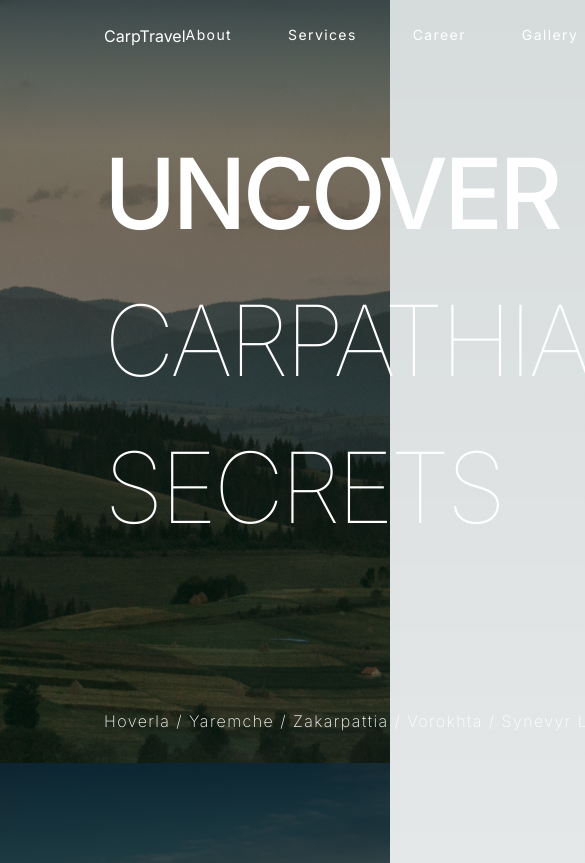
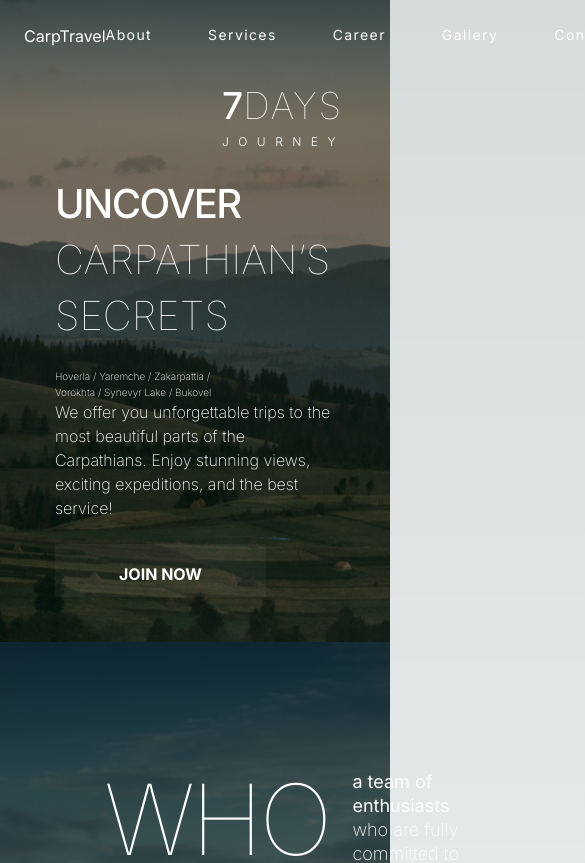
Before and after one commit to Nataly-Moskalenko/carpathians-travel, a Next.js app: page / in a window 390 px wide. Shown: the top 863 px of the page, 585 px wide, since content can reach past the window. Built offline with nearby package versions, Linux system fonts and the light colour scheme.

Commit message:
adds responsive styles to hero

```diff
--- a/app/components/FormContacts.js
+++ b/app/components/FormContacts.js
@@ -96,7 +96,7 @@ export default function FormContacts() {
       </div>
       <label
         htmlFor="message"
-        className="text-[12px] font-extralight leading-6 tracking-[2.4px] mt-10"
+        className="text-[12px] font-extralight leading-6 tracking-[2.4px] mt-[19px]"
       >
         Message
       </label>
--- a/app/components/Header.js
+++ b/app/components/Header.js
@@ -4,7 +4,7 @@ import { Link } from 'react-scroll';
 
 export default function Header() {
   return (
-    <header className="flex justify-between h-6 pr-6 pl-6 mb-12 text-white ">
+    <header className="flex justify-between h-6 pr-6 pl-6 mb-9 md:mb-16 lg:mb-12 text-white">
       <div>CarpTravel</div>
       <nav className="flex gap-x-14 text-[14px] font-normal tracking-[1.4px]">
         <Link
--- a/app/components/Hero.js
+++ b/app/components/Hero.js
@@ -1,34 +1,41 @@
 export default function Hero() {
   return (
-    <section className="p-6 grid grid-rows-3 grid-flow-col text-white ">
-      {/* <h1 className="fixed top-32 right-24 w-80"> */}
-      <h1 className="order-4 w-80">
-        <span className="text-[98px] font-medium">7</span>
-        <span className="text-[98px] font-thin uppercase">days </span>
-        <span className="text-base font-light uppercase tracking-[36.48px]">
+    <section className="p-0 lg:p-6 text-white relative md:flex md:justify-between max-[767px]:w-[280px] max-[767px]:m-auto">
+      <h1 className="relative ml-auto md:absolute top-0 right-0 lg:top-3 lg:right-6 w-[113px] md:w-[221px] lg:w-[295px]">
+        <span className="text-[37px] leading-[1.2] font-medium md:text-[67px] lg:text-[98px] tracking-normal">
+          7
+        </span>
+        <span className="text-[37px] tracking-[1.665px] leading-[1.2] font-thin uppercase md:text-[67px] md:tracking-[8.71px] lg:text-[98px] lg:tracking-[0]">
+          days{' '}
+        </span>
+        <span className="text-[12px] tracking-[9.48px] leading-[1.2] md:text-[14px] lg:text-[16px] font-light uppercase md:tracking-[25.9px] lg:tracking-[36.48px]">
           journey
         </span>
       </h1>
-      <h2 className="row-span-2">
-        <span className="text-[98px] font-medium uppercase tracking-[-3.92px]">
+      <div className="flex flex-col mt-[24px] md:mt-0">
+        <h2 className="w-[280px] md:w-[426px] lg:w-[646px]">
+          <span className="text-[40px] md:text-[67px] lg:text-[98px] font-medium uppercase tracking-[-1.6px] md:tracking-[-2.68px] lg:tracking-[-3.92px] leading-[56px] md:leading-[1.2]">
             Uncover{' '}
           </span>
-        <span className="text-[98px] font-thin uppercase tracking-[-3.92px]">
+          <span className="text-[40px] md:text-[67px] lg:text-[98px] font-thin uppercase lg:tracking-[-3.92px] leading-[56px] md:leading-[1.2]">
             Carpathian’s Secrets
           </span>
         </h2>
-      <p className="text-base font-extralight tracking-[1.44px] mt-[148px]">
+        <p className="w-[157px] text-[10px] leading-[16px] md:w-[264px] md:text-[14px] md:tracking-[1.26px] lg:w-[608px] lg:text-[16px] font-extralight lg:tracking-[1.44px] mt-[24px] md:mt-[68px] lg:mt-[148px]">
           Hoverla / Yaremche / Zakarpattia / Vorokhta / Synevyr Lake / Bukovel
         </p>
-      {/* <div className="text-lg text-white font-extralight leading-6 w-80 mt--36px"> */}
-      <p className="order-5 text-[18px] font-extralight leading-6 w-[294px]">
+      </div>
+      <div className="md:self-end w-[280px] md:w-[230px] lg:w-[294px]">
+        <p className="lg:text-[18px] font-extralight leading-6">
           We offer you unforgettable trips to the most beautiful parts of the Carpathians. Enjoy
           stunning views, exciting expeditions, and the best service!
         </p>
-      <button type="button" className="order-6 mt-7 pt-4 pb-4 pr-16 pl-16 text-[32px] font-bold uppercase">
+        <button type="button" className="mt-[24px] md:mt-[28px] bg-gray h-[53px] md:h-[50px] lg:h-[71px]">
+          <p className="pt-[18px] pb-[18px] md:pt-[14px] md:pb-[14px] lg:pt-[16px] lg:pb-[16px] pr-[64px] pl-[64px] lg:text-[32px] font-bold uppercase">
             Join now
+          </p>
         </button>
-      {/* </div> */}
+      </div>
     </section>
   );
 }
--- a/app/components/Home.js
+++ b/app/components/Home.js
@@ -3,7 +3,7 @@ import Hero from './Hero';
 
 export default function Home() {
   return (
-    <div className="pt-6 pr-20 pb-20 pl-20 bg-image-home bg-center bg-no-repeat bg-cover h-[763px] bg-light-gray w-full">
+    <div className="pt-6 md:pr-8 md:pb-16 md:pl-8 lg:pr-20 lg:pb-20 lg:pl-20 bg-image-home bg-center bg-no-repeat bg-cover h-[642px] md:h-[531px] lg:h-[763px] bg-light-gray w-full">
       <Header />
       <Hero />
     </div>
```
Lines whose indentation alone changed are shown as unchanged.
